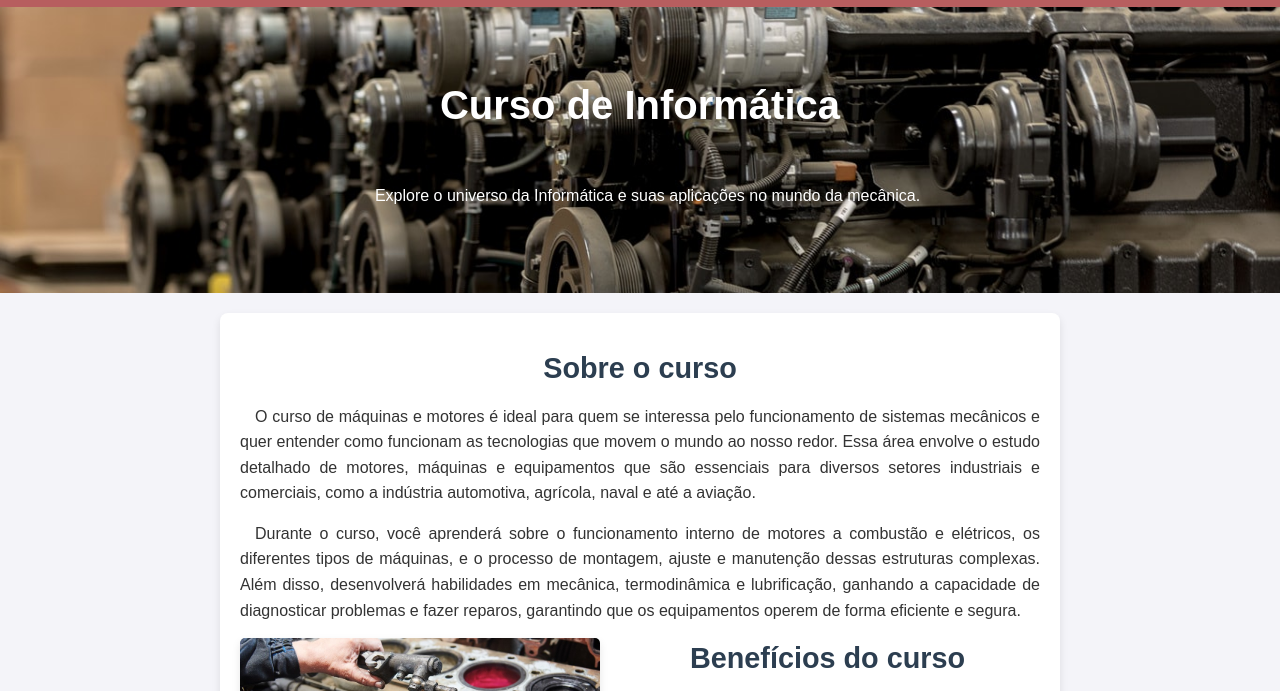
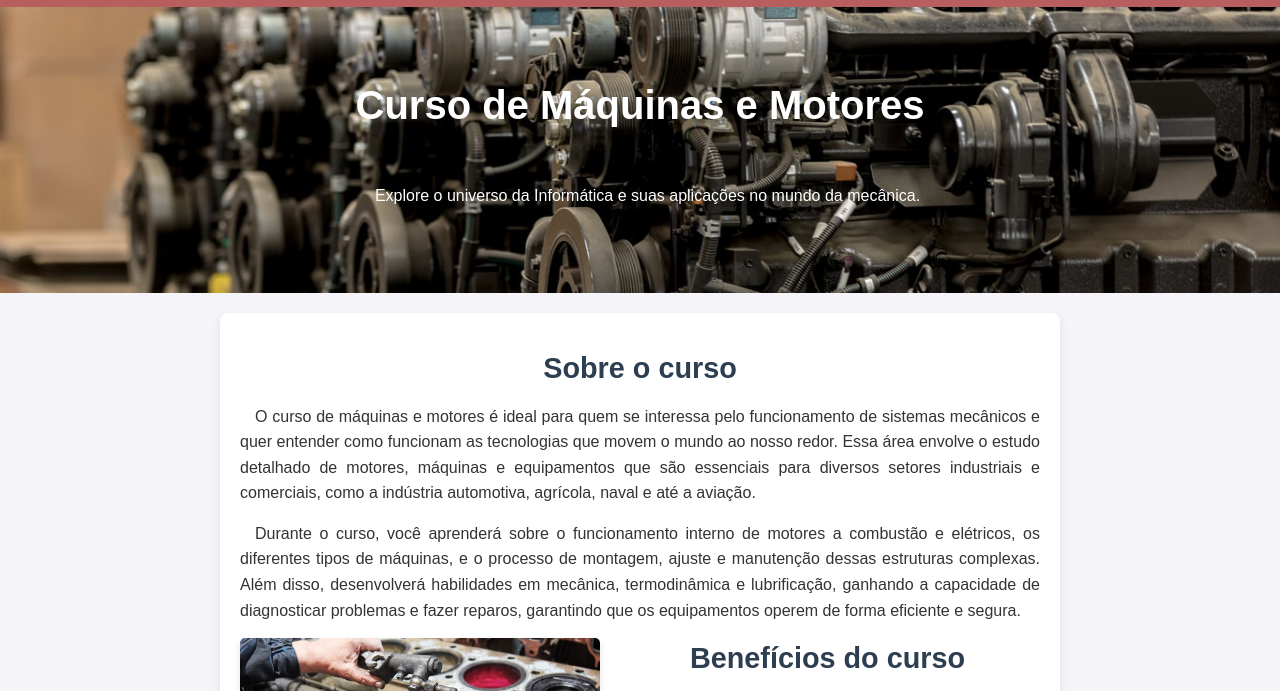
Before and after one commit to Ladilson01/School-project, a plain HTML site: page maquinas_e_motores.html in a window 1280 px wide. Shown: the part 67-758 px from the top of the page. Drawn offline with Linux system fonts and the light colour scheme.

Commit message:
Update maquinas_e_motores.html

```diff
--- a/maquinas_e_motores.html
+++ b/maquinas_e_motores.html
@@ -9,12 +9,12 @@
     <link rel="stylesheet" href="Styles/matrícula.css">
     <link rel="stylesheet" href="Styles/header.css">
     <link rel="stylesheet" href="Styles/footer.css">
-    <title>máquinas e Motores</title>
+    <title>Máquinas e Motores</title>
 </head>
 <body>
     <div data-include="header.html"></div>
     <header class="header">
-        <h1>Curso de Informática</h1>
+        <h1>Curso de Máquinas e Motores</h1>
         <p class="ta">Explore o universo da Informática e suas aplicações no mundo da mecânica.</p>
     </header>
     <section>
```
